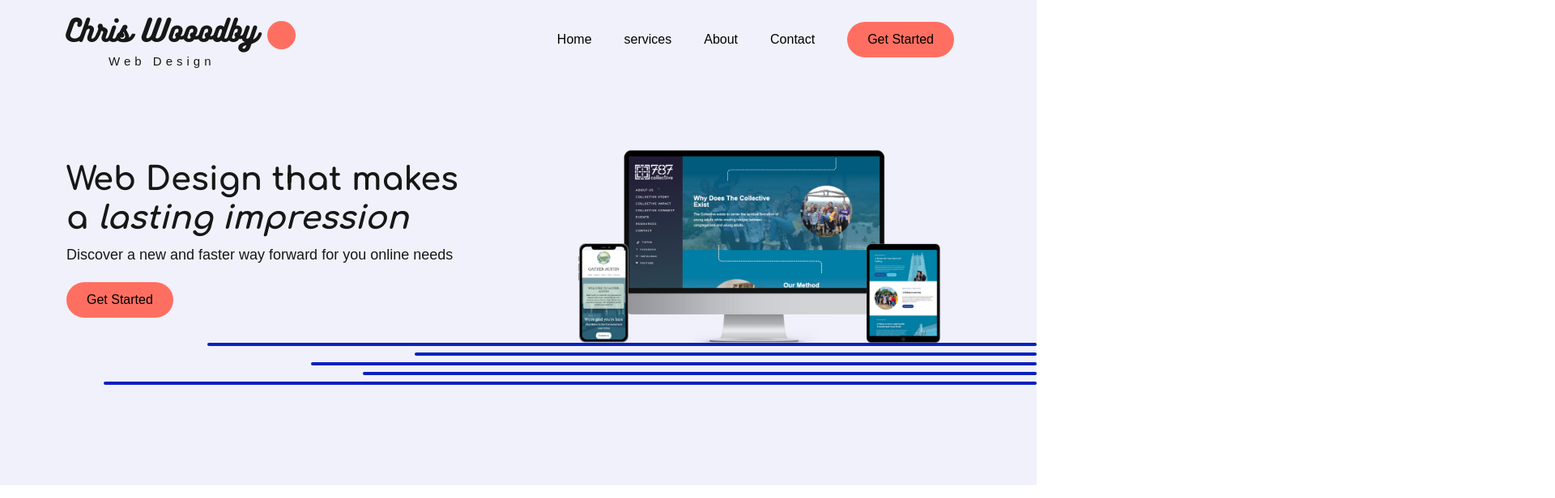
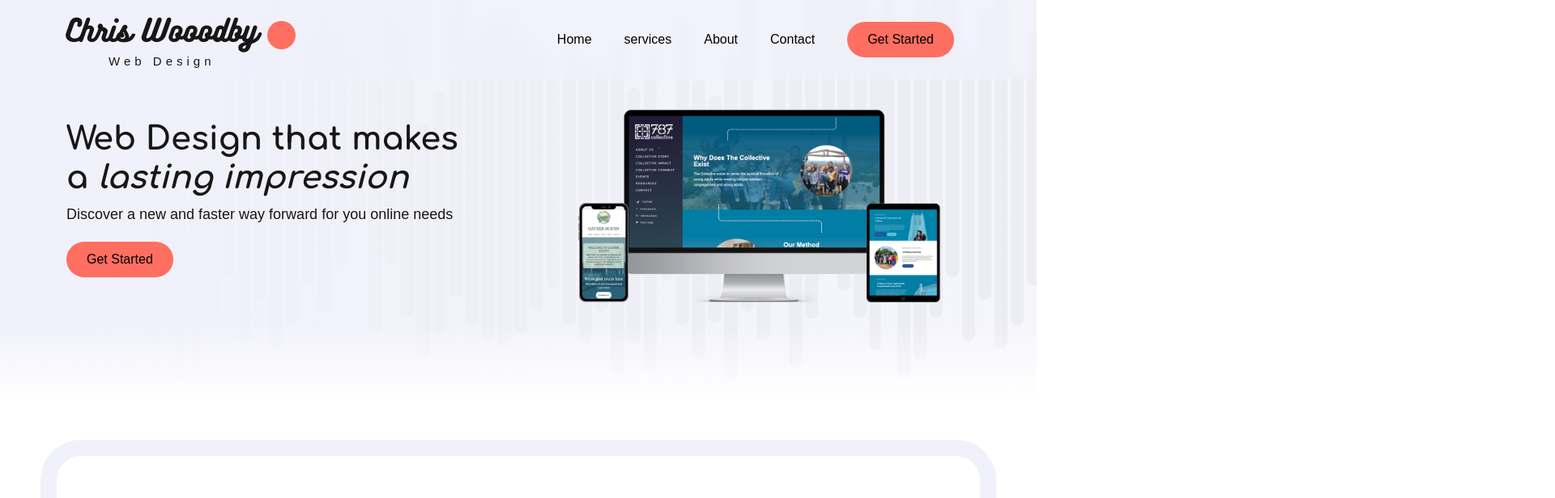
Before and after one commit to Chrisdwoodby/project-suomi, a Next.js app: page / in a window 1280 px wide. Shown: the top 616 px of the page at 81% size, 1920 px wide, since content can reach past the window. Built offline with nearby package versions, Linux system fonts and the light colour scheme.

Commit message:
error fix

```diff
--- a/src/app/globals.css
+++ b/src/app/globals.css
@@ -25,6 +25,12 @@ h1, h2, h3 {
   font-family: "Comfortaa", sans-serif;
   font-weight: 700;
 }
+#offcanvas {
+  position: fixed;
+  top: 0;
+  right: 0;
+  height: 100vh;
+}
 body {
   color: var(--foreground);
   background: var(--background);
@@ -48,11 +54,11 @@ article {
 }
 .navigation {
   padding: 30px 0px;
-  background-color: #F1F1FB;
+  /* background-color: #F1F1FB; */
   position: sticky;
-  /* background-color: #f1f1fb8c; */
   backdrop-filter: blur(6px);
   top: 0;
+  z-index: 999;
   width: 100%;
   transition:
   padding 200ms ease-in-out,
@@ -266,7 +272,24 @@ article {
   border-radius: 50%;
   margin: -10px 0px 0px 12px;
 }
-
+.home-banner {
+  padding: 350px 0 0 0;
+  position: relative;
+  margin-top: -125px;
+  background:linear-gradient(90deg, rgba(241, 241, 251, 1) 9%, rgba(241, 241, 251, .7) 99%), url(/images/home-hero-bg.png);
+  background-size: contain;
+  background-position: center;
+  margin-top: -150px;
+}
+.home-banner:after {
+  content: '';
+  position: absolute;
+  left: 0;
+  right: 0;
+  height: 90px;
+  bottom: 0;
+  background-image: linear-gradient(to top, rgba(255,255,255,1), rgba(255,255,255,0));
+}
 .home-banner-content {
   display: flex;
   flex-direction: column;
@@ -332,7 +355,7 @@ article {
   padding-bottom: 50px;
 }
 .home-banner {
-  background: #F1F1FB;
+  /* background: #F1F1FB; */
   padding: 120px 0px 60px 0px;
 }
 .home-banner-subheader {
@@ -1138,12 +1161,12 @@ from, to { border-color: transparent; }
             transition: all .25s ease-in-out;
   }
   .navigation.sticky-at-top {
-    position: fixed;
-    /* background: #F1F1FB; */
+    /* position: fixed;
+    background: #F1F1FB;
     top: 0;
     left: 0;
     width: 100%;
-    z-index: 999;
+    z-index: 999; */
   }
   .sticky-at-top .logo-title {
     font-size: 30px;
--- a/src/app/navbar.tsx
+++ b/src/app/navbar.tsx
@@ -7,7 +7,6 @@ import { useEffect } from 'react';
 
 export default function Navbar() {
   const closeOffCanvas = function() {
-    console.log('clicked')
     const offcanvas = document.getElementById("offcanvas");
     const body = document.body;
     const html = document.documentElement;
@@ -26,7 +25,8 @@ export default function Navbar() {
     }
     const body = document.body;
     const html = document.documentElement;
-    toggleButton.addEventListener("click", () => {
+    toggleButton.addEventListener("click", (e) => {
+      e.stopPropagation();
       if (!offcanvas.classList.contains('open')) {
         offcanvas.classList.add("open");
         html.classList.add('offcanvas-open');
@@ -55,7 +55,7 @@ export default function Navbar() {
     if (isMobile) {
       navBar.classList.add('sticky-at-top');
       return;
-    }
+    } else {
       window.addEventListener("scroll", function(){
         if(window.scrollY==0){
           navBar.classList.remove('sticky-at-top');
@@ -63,6 +63,7 @@ export default function Navbar() {
           navBar.classList.add('sticky-at-top');
         }
       });
+    }
 }
   }, []);
   return (
--- a/src/app/page.tsx
+++ b/src/app/page.tsx
@@ -68,11 +68,11 @@ export default function Home() {
               </div>
             </div>
             <div className="home-banner-lines-container">
-              <span className="home-banner-lines line-1 slide-in-right-line-1"></span>
+              {/* <span className="home-banner-lines line-1 slide-in-right-line-1"></span>
               <span className="home-banner-lines line-2 slide-in-right-line-2"></span>
               <span className="home-banner-lines line-3 slide-in-right-line-1"></span>
               <span className="home-banner-lines line-4 slide-in-right-line-1"></span>
-              <span className="home-banner-lines line-5 slide-in-right-line-2"></span>
+              <span className="home-banner-lines line-5 slide-in-right-line-2"></span> */}
             </div>
           </div>
           <div className="web-section partners-container">
```
Also changed, not shown: public/images/home-hero-bg.png (added), src/images/home-hero-bg.png (added). Lines whose indentation alone changed are shown as unchanged.
